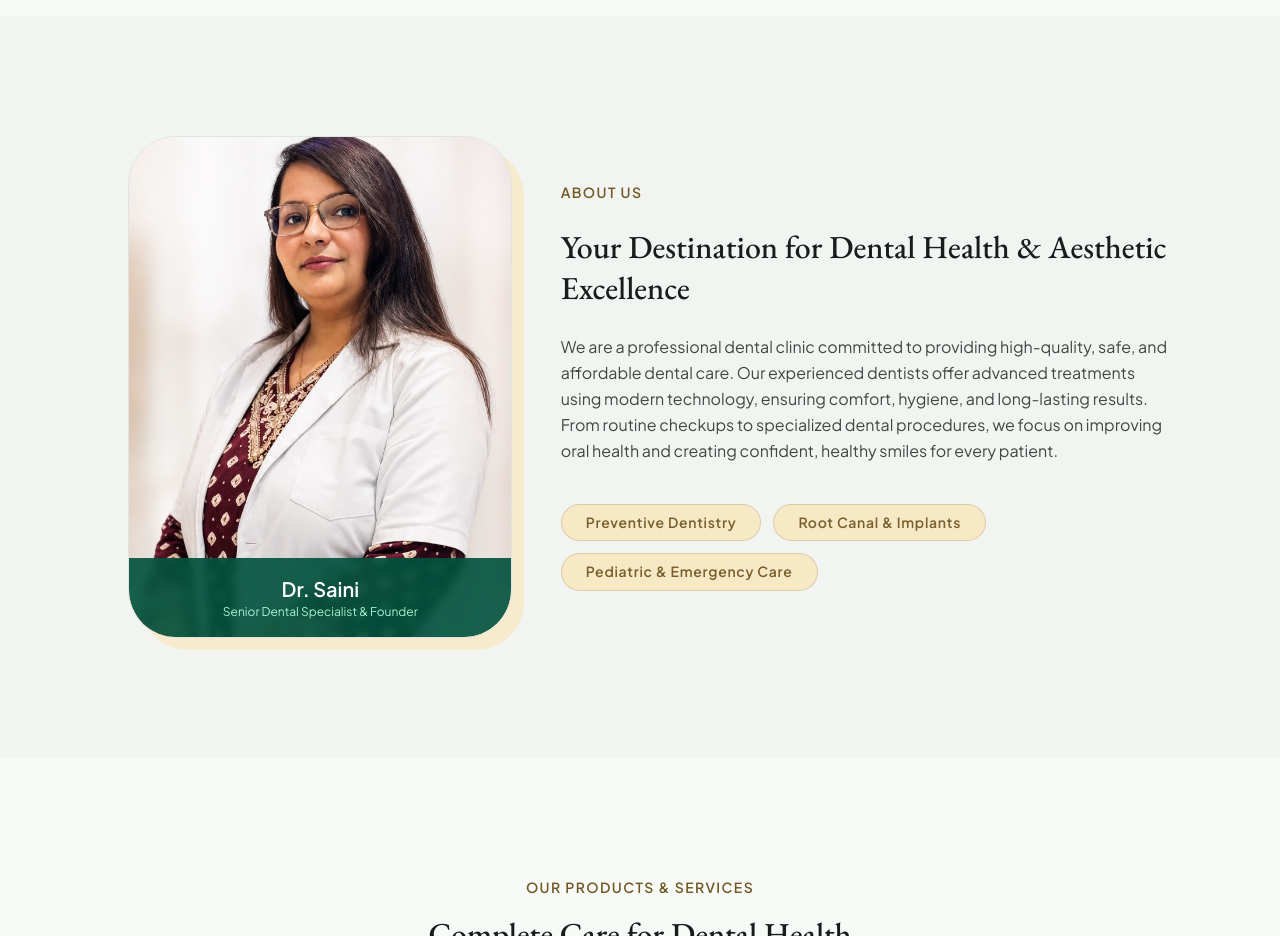
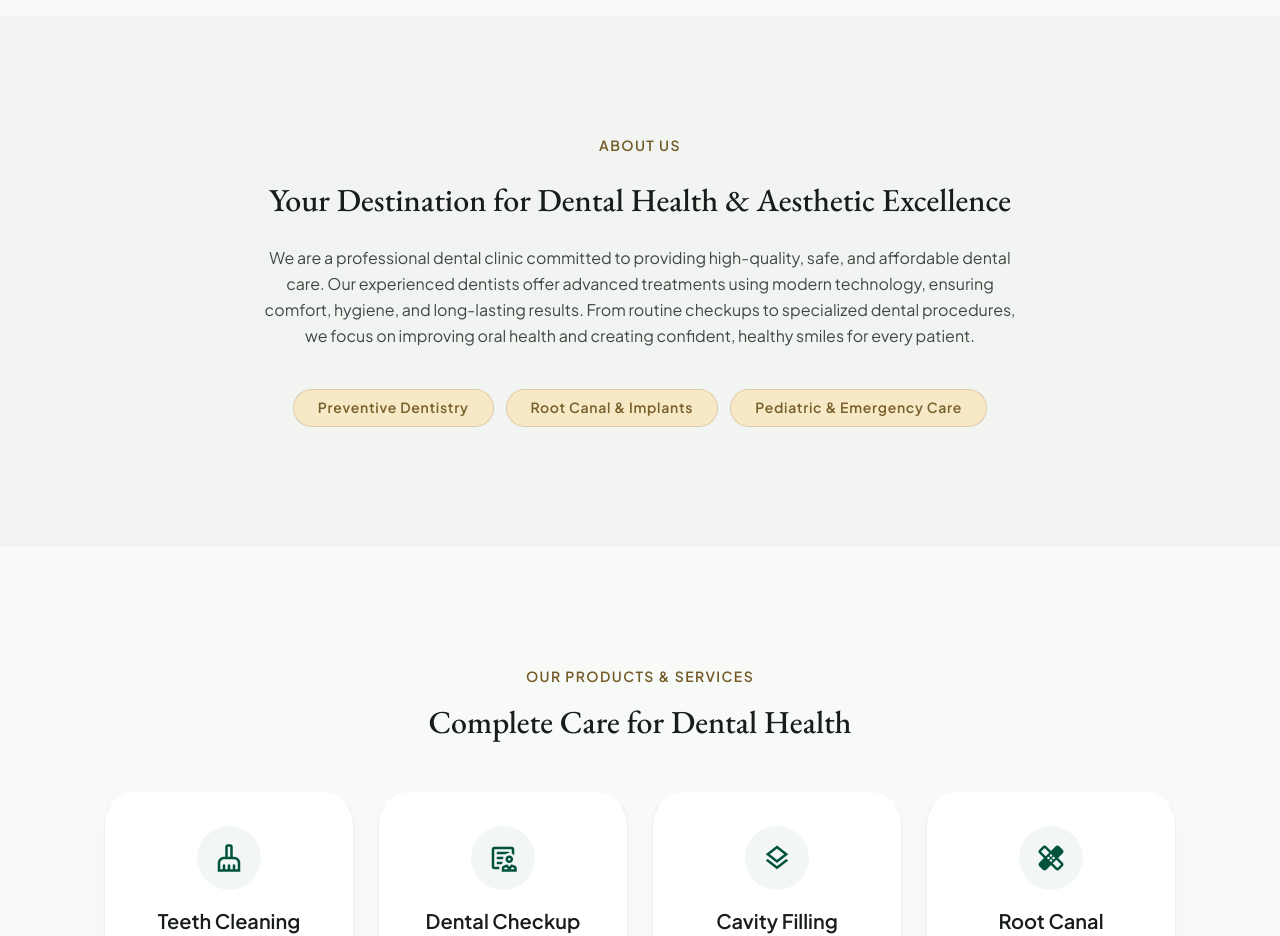
Before and after one commit to Pratyaksh-24/pract-4, a plain HTML site: page index.html in a window 1280 px wide. Shown: the part 820-1756 px from the top of the page. Drawn offline with nearby package versions, Linux system fonts and the light colour scheme.

Commit message:
Remove doctor image from landing page and center About Us section

```diff
--- a/index.html
+++ b/index.html
@@ -203,26 +203,7 @@
 <!-- About Section -->
 <section id="about" class="bg-surface-container-low py-section-gap">
 <div class="max-w-container-max mx-auto px-margin-mobile md:px-margin-desktop">
-    <div class="grid grid-cols-1 lg:grid-cols-12 gap-gutter items-center">
-        <!-- Left Side: Doctor's Image (5 cols) -->
-        <div class="lg:col-span-5 flex justify-center">
-            <div class="relative group max-w-sm w-full">
-                <!-- Decorative background card/border -->
-                <div class="absolute inset-0 bg-secondary-container rounded-xl translate-x-3 translate-y-3 opacity-40 group-hover:translate-x-1 group-hover:translate-y-1 transition-transform duration-300"></div>
-                <!-- Main Image wrapper -->
-                <div class="relative z-10 overflow-hidden rounded-xl bg-surface shadow-soft border border-surface-variant hover:border-secondary transition-colors duration-300">
-                    <img src="doctor.jpg" alt="Dentists at Saini Dental Hospital" class="w-full h-auto object-cover max-h-[500px] hover:scale-105 transition-transform duration-500" />
-                    <!-- Gold Info Tag at bottom -->
-                    <div class="absolute bottom-0 inset-x-0 bg-primary/90 text-on-primary backdrop-blur-sm p-4 text-center">
-                        <h4 class="font-title-lg text-title-lg text-white">Dr. Saini</h4>
-                        <p class="text-caption font-caption text-primary-fixed">Senior Dental Specialist &amp; Founder</p>
-                    </div>
-                </div>
-            </div>
-        </div>
-
-        <!-- Right Side: Text & Services (7 cols) -->
-        <div class="lg:col-span-7 flex flex-col gap-6 text-left mt-8 lg:mt-0">
+    <div class="max-w-3xl mx-auto flex flex-col gap-6 text-center items-center justify-center">
         <span class="text-label-md font-label-md text-secondary tracking-widest uppercase">
             About Us
         </span>
@@ -234,7 +215,7 @@
                 We are a professional dental clinic committed to providing high-quality, safe, and affordable dental care. Our experienced dentists offer advanced treatments using modern technology, ensuring comfort, hygiene, and long-lasting results. From routine checkups to specialized dental procedures, we focus on improving oral health and creating confident, healthy smiles for every patient.
             </p>
         </div>
-            <div class="flex flex-wrap gap-3 mt-4">
+        <div class="flex flex-wrap justify-center gap-3 mt-4">
             <div class="px-6 py-2 rounded-full bg-secondary-container/50 text-on-secondary-container text-label-md font-label-md border border-secondary/20 hover:bg-secondary hover:text-on-secondary transition-colors duration-300">
                 Preventive Dentistry
             </div>
@@ -243,7 +224,6 @@
             </div>
             <div class="px-6 py-2 rounded-full bg-secondary-container/50 text-on-secondary-container text-label-md font-label-md border border-secondary/20 hover:bg-secondary hover:text-on-secondary transition-colors duration-300">
                 Pediatric &amp; Emergency Care
-                </div>
             </div>
         </div>
     </div>
```
Also changed, not shown: doctor.jpg (deleted). Lines whose indentation alone changed are shown as unchanged.
